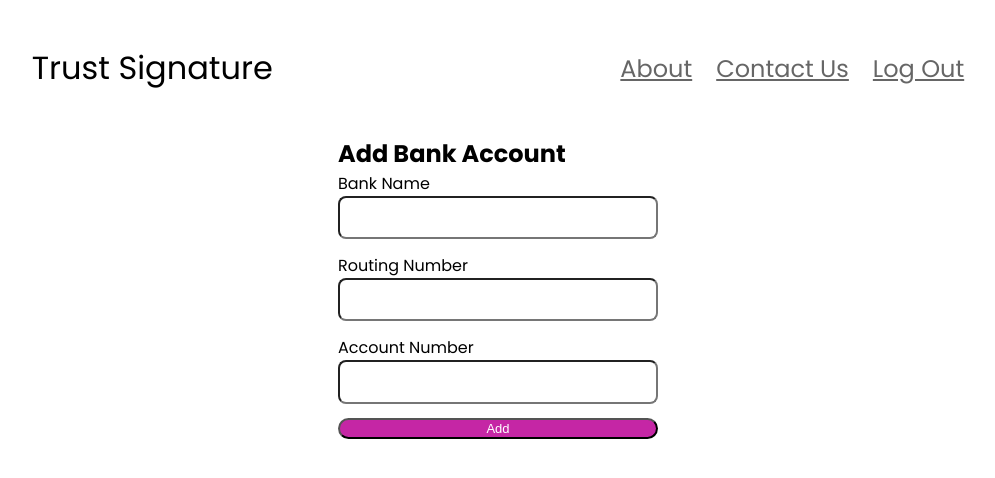
After one commit to dibarra3/trust_signature, a Flask app: template templates/home.html in a window 1280 px wide. The commit adds this page. Shown: the top 478 px of the page, without its empty margins (142-1137 px from the left). Run offline with Flask 3, Linux system fonts and the light colour scheme; the template is opened without the code that fills it, so the values that code supplies are empty.

Commit message:
Adusa/login (#5)
* added bank sign in etc

* fixed merging issue

```diff
--- /dev/null
+++ b/app.py
@@ -0,0 +1,117 @@
+import os
+import sqlite3
+
+from flask import Flask, render_template, g, request, redirect, session
+from werkzeug.security import check_password_hash, generate_password_hash
+
+app = Flask(__name__, instance_relative_config=True)
+
+os.makedirs(app.instance_path, exist_ok=True)
+app.config["SECRET_KEY"] = "secret"
+
+DB_PATH = os.path.join(app.instance_path, "data.db")
+
+with app.app_context():
+    db = sqlite3.connect(DB_PATH)
+    with open(os.path.join(os.path.dirname(__file__), "data.sql"), "r", encoding="utf-8") as f:
+        db.executescript(f.read())
+    db.commit()
+    db.close()
+
+def run_query(query, args=(), fetch=True):
+    if "db" not in g:
+        conn = sqlite3.connect(DB_PATH)
+        conn.row_factory = sqlite3.Row
+        g.db = conn
+    cur = g.db.execute(query, args)
+    rows = None
+    if fetch:
+        rows = cur.fetchall()
+    else:
+        g.db.commit()
+    cur.close()
+    return rows
+
+@app.route("/")
+def index():
+    user_id = session.get("user_id")
+    if user_id:
+        return redirect("/home")
+    return render_template("index.html")
+
+@app.get("/about")
+def get_about():
+    return render_template("about.html")
+
+
+@app.get("/contact")
+def get_contact():
+    return render_template("contact.html")
+
+@app.get("/signin")
+def get_signin():
+    return render_template("signin.html")
+
+@app.get("/signup")
+def get_signup():
+    return render_template("signup.html")
+
+@app.get("/home")
+def get_home():
+    user_id = session.get("user_id")
+    if not user_id:
+        return redirect("/signin")
+    accounts= run_query("SELECT * FROM bank_accounts WHERE user_id = ?", (user_id,))
+    return render_template("home.html", bank_accounts=accounts)
+
+@app.post("/signin")
+def post_signin():
+    email = request.form.get("email").lower()
+    password = request.form.get("password")
+    user = run_query("SELECT * FROM users WHERE email = ?", (email,))
+    user =user[0] if user else None
+    if not user or not check_password_hash(user["hashed_password"], password):
+        return redirect("/signin")
+    session.permanent = True
+    session["user_id"] = user["id"]
+    return redirect("/home")
+
+@app.post("/signup")
+def post_signup():
+    full_name = request.form.get("full_name", "")
+    email = request.form.get("email", "").lower()
+    password = request.form.get("password", "")
+    confirm_password = request.form.get("confirm", "")
+    if password != confirm_password:
+        return redirect("/signup")
+    try:
+        hashed_password = generate_password_hash(password)
+        run_query("INSERT INTO users (email, full_name, hashed_password) VALUES (?, ?, ?)",(email, full_name, hashed_password),False)
+    except:
+        return redirect("/signup")
+    user = run_query("SELECT * FROM users WHERE email = ?", (email,))
+    user = user[0] if user else None
+    session.permanent = True
+    session["user_id"] = user["id"]
+    return redirect("/home")
+
+@app.get("/logout")
+def logout():
+    session.clear()
+    return redirect("/")
+
+@app.get("/connect")
+def get_connect():
+    return redirect("/home")
+
+@app.post("/connect")
+def post_connect():
+    user_id =  session.get("user_id")
+    bank_name = request.form.get("bank_name")
+    routing_number= int(request.form.get("routing"))
+    account_number = int(request.form.get("account"))
+    run_query("INSERT INTO bank_accounts (user_id, bank_name, routing_number, account_number) VALUES (?, ?, ?, ?)",(user_id, bank_name, routing_number, account_number), False)
+    return redirect("/home")
+
+if __name__ == "__main__":
+    app.run(debug=True, port=5001)
--- /dev/null
+++ b/data.sql
@@ -0,0 +1,15 @@
+CREATE TABLE IF NOT EXISTS users (
+    id INTEGER PRIMARY KEY AUTOINCREMENT,
+    email TEXT UNIQUE NOT NULL,
+    full_name TEXT NOT NULL,
+    hashed_password TEXT NOT NULL
+);
+
+CREATE TABLE IF NOT EXISTS bank_accounts (
+    id INTEGER PRIMARY KEY AUTOINCREMENT,
+    user_id INTEGER NOT NULL,
+    bank_name TEXT,
+    routing_number INTEGER,
+    account_number INTEGER,
+    FOREIGN KEY (user_id) REFERENCES users(id)
+);
--- /dev/null
+++ b/requirements.txt
@@ -0,0 +1 @@
+Flask==3.0.0
--- a/style.css
+++ b/static/style.css
@@ -58,25 +58,25 @@ p{
 }
 
 #welcome .signin{
-    background-color: hsl(239, 98%, 60%);
+    font-style: 25px;
+    background-color: hsl(312, 68%, 46%);
     color: hsl(0, 0%, 100%);
     border-radius: 25px;
     min-width: 150px;
     font-size: 13px;
-    margin: 10px 0px;
 }
 
 #welcome .creaccount{
+    font-style: 25px;
     background-color: hsl(0, 0%, 0%);
     color: hsl(0, 0%, 100%);
     border-radius: 25px;
     min-width: 150px;
     font-size: 13px;
-    margin-top: 10px;
 }
 
 #welcome .signin:hover{
-    background-color: hsl(239, 98%, 70%);
+    background-color: hsl(317, 55%, 31%);
 }
 
 #welcome .creaccount:hover{
@@ -85,9 +85,10 @@ p{
 
 .welcome-section{
     text-align: center;
-    background-color: hsl(0, 0%, 90%);
-    border-radius: 15px;
-    padding: 30px;
+}
+
+.quote-desc{
+    text-align: center;
 }
 
 #quote-grid{
@@ -113,22 +114,98 @@ p{
     cursor: pointer;
 }
 
-.signin-form {
-    display: flex;
-    align-items: center;
-    justify-content: center;
-    padding: 30px;
+.btn {
+    color: buttontext;
+    text-decoration: none;
+    display: inline-block;
+    text-align: center;
+    cursor: default;
+    box-sizing: border-box;
+    background-color: buttonface;
+    margin: 0em 0em 0em 0em;
+    padding-block: 1px;
+    padding-inline: 6px;
+    border-width: 2px;
+    border-style: outset;
+    border-color: buttonborder;
+    border-image: initial;
 }
 
-.signin-form form{
-    border-style: groove;
-    border-radius: 10px;
-    padding: 50px;
+.stack{
+    display:grid;
+    gap:14px
 }
 
-.input-box{
-    border-bottom: 2px solid hsl(0, 0%, 0%);
-    margin: 30px 0;
-    height: 40px;
-    width: 100%;
+.form-card{
+    max-width:320px; margin-inline:auto
 }
+
+.signin-section form.stack p.signin-section {
+  width: min(250px, 92vw);
+  margin: 0 auto;
+  text-align: left;
+}
+
+.stack input {
+  width: 100%;
+  box-sizing: border-box;
+  padding: 10px 12px;
+  border-radius: 8px;
+  font: inherit;
+  line-height: 1.2;
+  outline: none;
+}
+
+.btn.signin {
+  background-color: hsl(312, 68%, 46%);
+  color: hsl(0, 0%, 100%);
+  border-radius: 25px;
+  min-width: 150px;
+  font-size: 13px;
+}
+
+.table-card {
+    padding: 30px;
+    max-width: 400px;
+    margin-inline:auto;
+}
+
+.table-card{
+    max-width: 420px;
+    margin-inline: auto;
+    margin-top: 30px;
+    padding: 0;
+    border-radius: 16px;
+    box-shadow: 0 8px 24px rgba(0,0,0,.06);
+    position: relative;
+    overflow: hidden;
+}
+
+.bank-table {
+  width: 100%;
+  border-collapse: separate;
+  border-spacing: 0;
+  font-size: 16px;
+}
+
+.bank-table thead th {
+  text-align: left;
+  padding: 14px 18px;
+  font-weight: 700;
+}
+
+.bank-table tbody {
+  padding: 14px 18px;
+}
+
+.bank-table td{
+  padding: 14px 16px;
+}
+
+.bank-table .num {
+  text-align: right;
+}
+
+.bank-table .bank-name{
+  font-weight: 600;
+}
--- /dev/null
+++ b/templates/home.html
@@ -0,0 +1,54 @@
+<!DOCTYPE html>
+<html lang="en">
+<head>
+    <meta charset="UTF-8">
+    <meta name="viewport" content="width=device-width, initial-scale=1.0">
+    <title>Document</title>
+    <link rel="stylesheet" href="../static/style.css"/>
+</head>
+<body>
+    <nav id="nav-bar">
+        <div class="logo">Trust Signature</div>
+        <div>
+            <ul class="links">
+                <li><a href="/about">About</a></li>
+                <li><a href="#contact">Contact Us</a></li>
+                <li><a href="/logout">Log Out</a></li>
+            </ul>
+        </div>
+    </nav>
+    <section class="form-card">
+        <div class="signin-section">
+            <h1>Add Bank Account</h1>
+            <form method="post" action="/connect" class="stack">
+                <label>
+                    <span>Bank Name</span>
+                    <input name="bank_name" type="text" required/>
+                </label>
+                <label>
+                    <span>Routing Number</span>
+                    <input name="routing" type="text" required/>
+                </label>
+                <label>
+                    <span>Account Number</span>
+                    <input name="account" type="text" required/>
+                </label>
+                <button class="signin btn" type="submit">Add</button>
+            </form>
+        </div>
+    </section>
+    <section class="table-card">
+        <table class="table-div">
+            <tbody class="bank-table">
+                {% for bank_account in bank_accounts %}
+                    <tr>
+                        <td class="bank-name">{{ bank_account.bank_name }}</td>
+                        <td class="num">{{ bank_account.routing_number }}</td>
+                        <td class="num">{{ bank_account.account_number }}</td>
+                    </tr>
+                {% endfor %}
+            </tbody>
+        </table>
+    </section>
+</body>
+</html>
```
Also changed, not shown: templates/about.html (added, +18 -0 lines), templates/contact.html (added, +12 -0 lines), templates/index.html (renamed from index.html, +13 -17 lines), templates/signin.html (added, +37 -0 lines), templates/signup.html (added, +45 -0 lines), static/location-icon.png (renamed from location-icon.png), static/pfp.png (added), static/script.js (added), style2.css (deleted).
